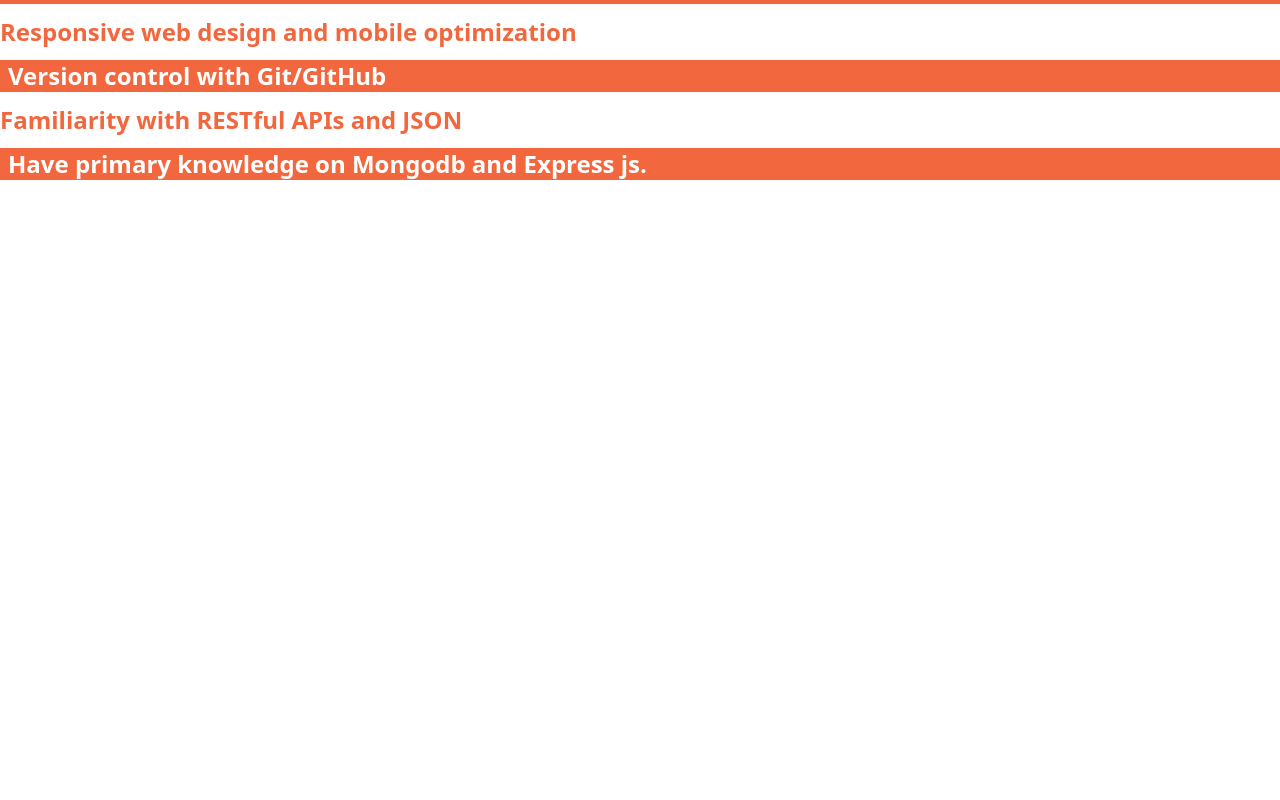
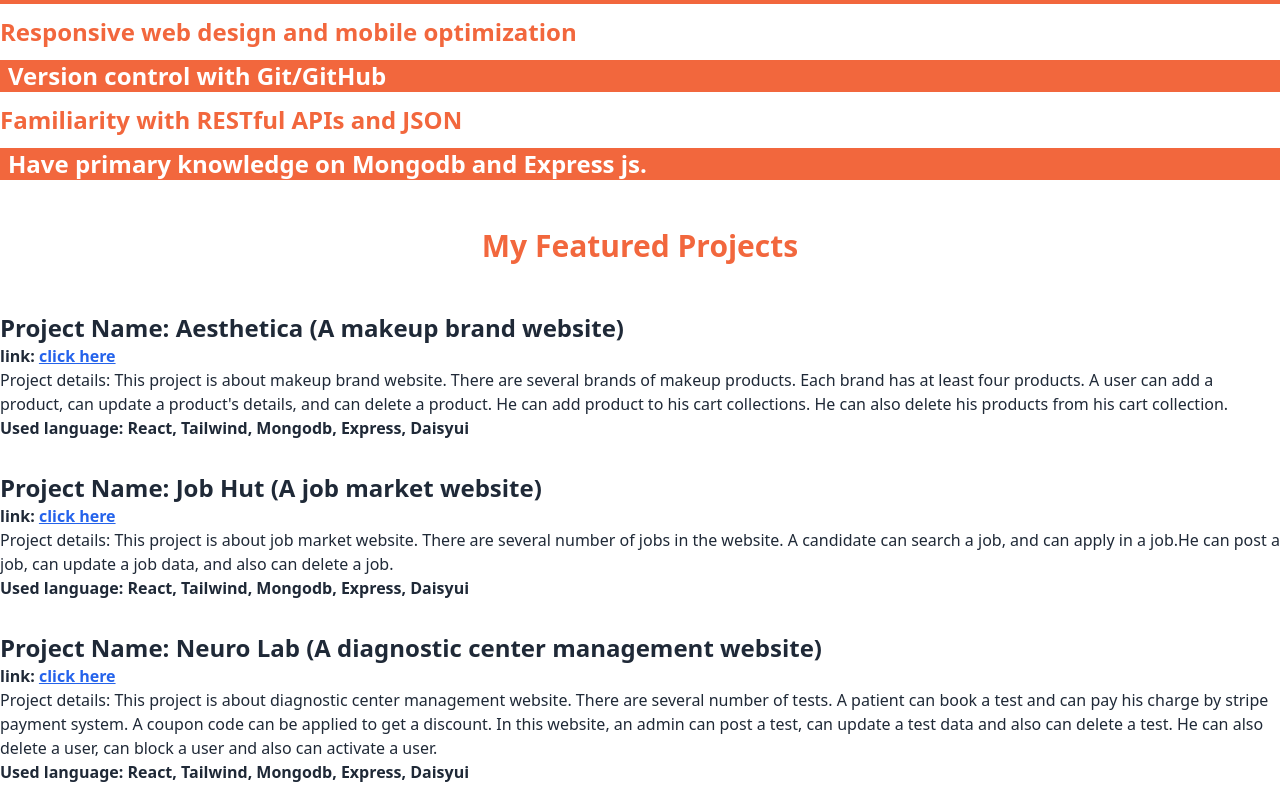
Before and after one commit to Rafiul23/my-portfolio-website, a React (Vite) app: page / in a window 1280 px wide. Shown: the part 1328-2128 px from the top of the page. Before the commit the page ends 1524 px from the top, so only its background shows below. Built offline with nearby package versions, Linux system fonts and the light colour scheme.

Commit message:
added featured projects

```diff
--- /dev/null
+++ b/src/Components/Featured.jsx
@@ -0,0 +1,33 @@
+import SectionTitle from "./SectionTitle";
+
+
+const Featured = () => {
+    return (
+        <div>
+            <SectionTitle
+            title='My Featured Projects'
+            ></SectionTitle>
+           <div className="py-4">
+           <h2 className="text-2xl font-bold">Project Name: Aesthetica (A makeup brand website)</h2>
+            <p className="font-bold">link: <a className="text-blue-600 underline" href="https://6533e1ead9bdce30108c9785--glittering-dragon-4a6433.netlify.app/">click here</a></p>
+            <p>Project details: This project is about makeup brand website. There are several brands of makeup products. Each brand has at least four products. A user can add a product, can update a product's details, and can delete a product. He can add product to his cart collections. He can also delete his products from his cart collection.</p>
+            <p className="font-bold">Used language: React, Tailwind, Mongodb, Express, Daisyui</p>
+           </div>
+
+           <div className="py-4">
+           <h2 className="text-2xl font-bold">Project Name: Job Hut (A job market website)</h2>
+            <p className="font-bold">link: <a className="text-blue-600 underline" href="https://dapper-centaur-413cf9.netlify.app/">click here</a></p>
+            <p>Project details: This project is about job market website. There are several number of jobs in the website. A candidate can search a job, and can apply in a job.He can post a job, can update a job data, and also can delete a job.</p>
+            <p className="font-bold">Used language: React, Tailwind, Mongodb, Express, Daisyui</p>
+           </div>
+           <div className="py-4">
+           <h2 className="text-2xl font-bold">Project Name: Neuro Lab (A diagnostic center management website)</h2>
+            <p className="font-bold">link: <a className="text-blue-600 underline" href="https://musical-biscotti-6995f8.netlify.app/">click here</a></p>
+            <p>Project details: This project is about diagnostic center management website. There are several number of tests. A patient can book a test and can pay his charge by stripe payment system. A coupon code can be applied to get a discount. In this website, an admin can post a test, can update a test data and also can delete a test. He can also delete a user, can block a user and also can activate a user.</p>
+            <p className="font-bold">Used language: React, Tailwind, Mongodb, Express, Daisyui</p>
+           </div>
+        </div>
+    );
+};
+
+export default Featured;
--- a/src/Components/Home.jsx
+++ b/src/Components/Home.jsx
@@ -1,5 +1,6 @@
 import Banner from "./Banner";
 import ChooseMe from "./ChooseMe";
+import Featured from "./Featured";
 import Teechnology from "./Teechnology";
 
 
@@ -9,6 +10,7 @@
             <Banner></Banner>
             <Teechnology></Teechnology>
             <ChooseMe></ChooseMe>
+            <Featured></Featured>
         </div>
     );
 };
```
